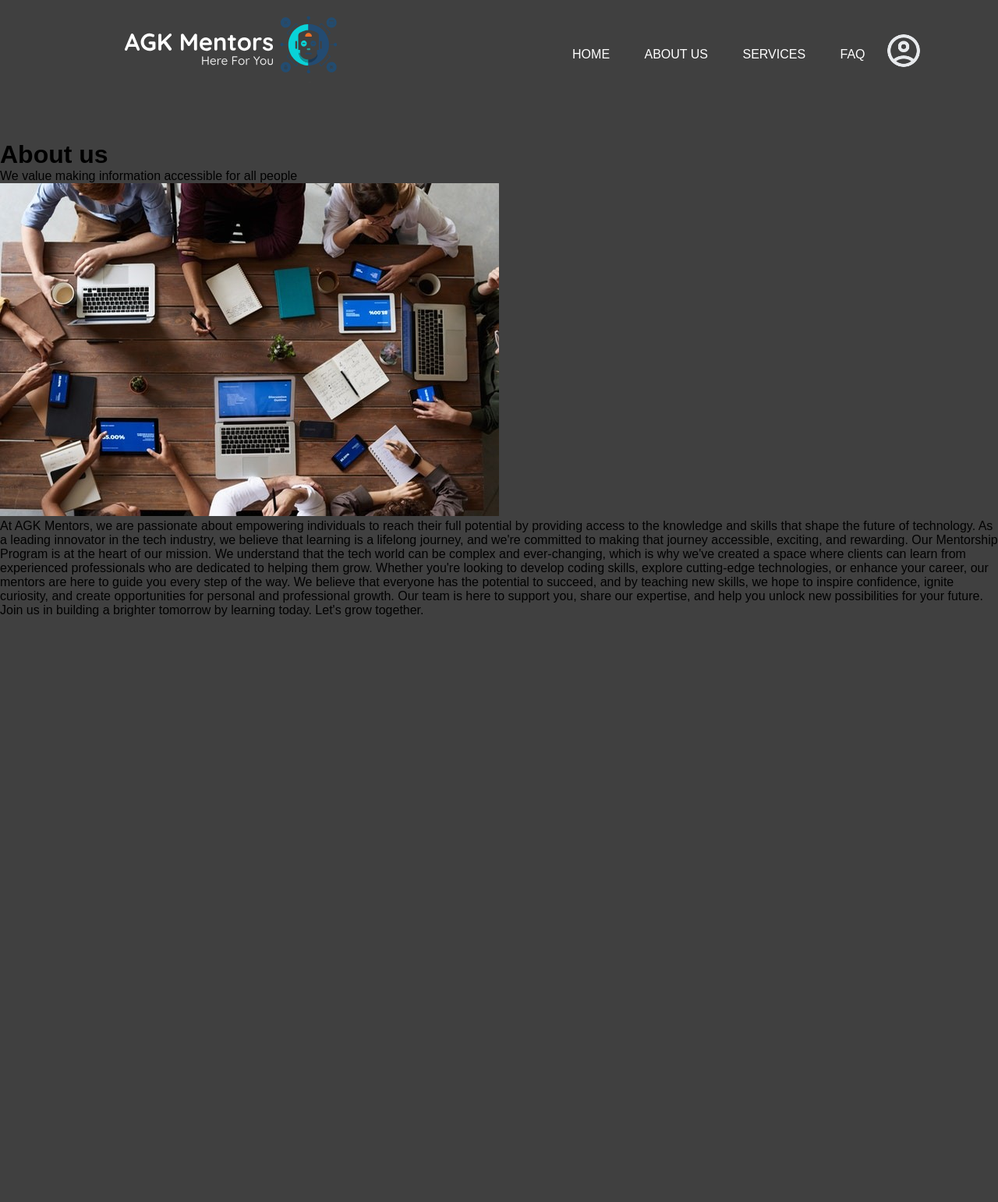
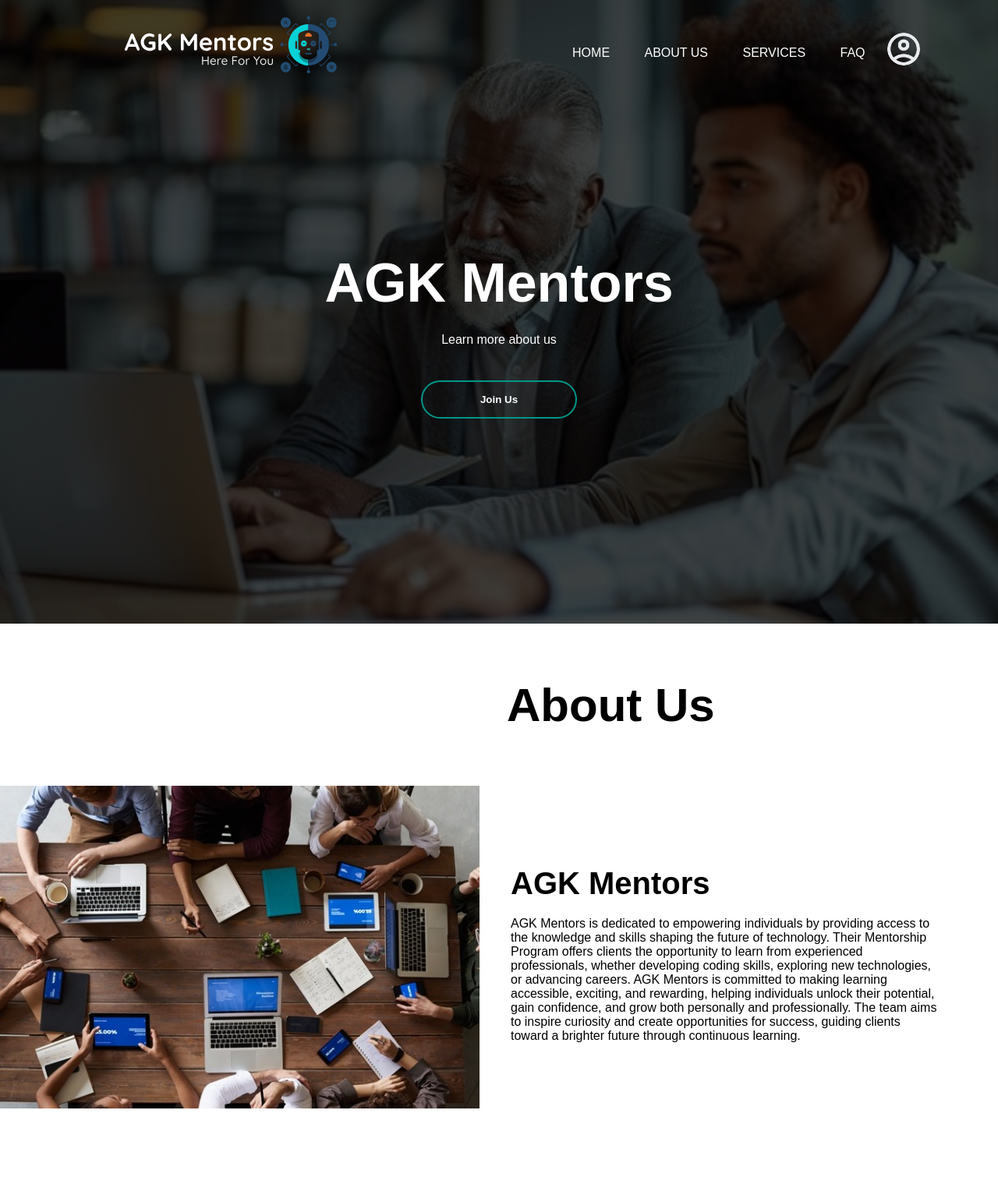
Before and after one commit to kkamionka/Mentoring-website-IBM, a PHP site: page /about-page.html in a window 1280 px wide. Shown: the whole page at 78% size. Before the commit the page ends 791 px from the top, so only its background shows below. Run offline with PHP 8.4, Linux system fonts and the light colour scheme.

Commit message:
52th change

```diff
--- a/about-page.html
+++ b/about-page.html
@@ -3,15 +3,20 @@
 <head>
     <meta charset="UTF-8">
     <meta name="viewport" content="width=device-width, initial-scale=1.0">
-    <title>about-us | AGK Mentors</title>
-    <link rel="stylesheet" href="aboutpage.css">
+    <title>welcome | AGK Mentors</title>
+    <link rel="stylesheet" href="https://cdnjs.cloudflare.com/ajax/libs/font-awesome/6.7.1/css/all.min.css">
+    <link rel="stylesheet" href="homepage.css">
+
+    <link
+  rel="stylesheet"
+  href="https://cdn.jsdelivr.net/npm/swiper@11/swiper-bundle.min.css"
+/>
+
 </head>
 <body>
     <div class="banner">
         <div class="navbar">
-            <a href="homepage.html">
-                <img src="images/logo-transparent-svg.svg" class="logo">
-            </a>
+            <img src="images/logo-transparent-svg.svg" class="logo">
             <ul>
                 <li><a href="homepage.html">Home</a></li>
                 <li><a href="about-page.html">About Us</a></li>
@@ -22,22 +27,40 @@
                 </a>
             </ul>
         </div>
-        <div class="heading">
-            <h1>About us</h1>
-            <p> We value making information accessible for all people</p>
+
+        <div class="content">
+            <h1>AGK Mentors</h1>
+            <p>Learn more about us</p>
+
+            <div>
+                <a href="sign-in.html">
+                    <button type="button"><span></span>Join Us</button>
+                </a>
+            </div>
         </div>
+    </div>
 
-        <section class="about-us">
+    <div class="title">
+        <div class="main1">
+            <h1>About Us</h1>
+        </div>
+    </div>
+
+    <section class="services">
+        <div class="main">
             <img src="images/image4.jpg">
-            <div class="content">
-                <p>At AGK Mentors, we are passionate about empowering individuals to reach their full potential by providing access to the knowledge and skills that shape the future of technology. As a leading innovator in the tech industry, we believe that learning is a lifelong journey, and we're committed to making that journey accessible, exciting, and rewarding.
-                    Our Mentorship Program is at the heart of our mission. We understand that the tech world can be complex and ever-changing, which is why we've created a space where clients can learn from experienced professionals who are dedicated to helping them grow. Whether you're looking to develop coding skills, explore cutting-edge technologies, or enhance your career, our mentors are here to guide you every step of the way.
-                    We believe that everyone has the potential to succeed, and by teaching new skills, we hope to inspire confidence, ignite curiosity, and create opportunities for personal and professional growth. Our team is here to support you, share our expertise, and help you unlock new possibilities for your future.
-                    Join us in building a brighter tomorrow by learning today. Let's grow together.
-                </p>
+            <div class="services-text">
+                <h1>AGK Mentors</h1>
+                <p>AGK Mentors is dedicated to empowering individuals by providing access to the knowledge and skills shaping the
+                    future of technology. Their Mentorship Program offers clients the opportunity to learn from experienced
+                    professionals, whether developing coding skills, exploring new technologies, or advancing careers.
+                    AGK Mentors is committed to making learning accessible, exciting, and rewarding,
+                    helping individuals unlock their potential, gain confidence, and grow both personally and professionally.
+                    The team aims to inspire curiosity and create opportunities for success, guiding clients toward a brighter
+                    future through continuous learning.</p>
             </div>
-        </section>
-    </div>
+        </div>
+    </section>
 
 
 
--- a/aboutpage.css
+++ b/aboutpage.css
@@ -62,3 +62,70 @@
     margin-top: -10px;
     margin-bottom:-15px;
 }
+
+.content {
+    width: 100%;
+    position: absolute;
+    top: 50%;
+    transform: translateY(-50%);
+    text-align: center;
+    color: #fff;
+}
+
+.content h1 {
+    font-size: 70px;
+    margin-top: 80px;
+}
+
+.content p {
+    margin: 20px auto;
+    font-weight: 100;
+    line-height: 25px;
+}
+
+button {
+    width: 200px;
+    padding: 15px 0;
+    text-align: center;
+    margin: 20px 10px;
+    border-radius: 25px;
+    font-weight: bold;
+    border: 2px solid #009688;
+    background: transparent;
+    color: #fff;
+    cursor: pointer;
+    position: relative;
+    overflow: hidden;
+}
+
+span {
+    background: #009688;
+    height: 100%;
+    width: 0;
+    border-radius: 25px;
+    position: absolute;
+    left: 0;
+    bottom: 0;
+    z-index: -1;
+    transition: 0.5s;
+}
+
+button:hover span{
+    width: 100%;
+}
+
+button:hover {
+    border: none;
+}
+
+.services {
+    width: 100%;
+    padding: 120px 0px;
+    background-color: #fff;
+}
+
+.title{
+    width: 100%;
+    padding: 10px 0px;
+    background-color: #fff;
+}
```
Also changed, not shown: homepage.css (+20 -16 lines), homepage.html (+6 -6 lines).
